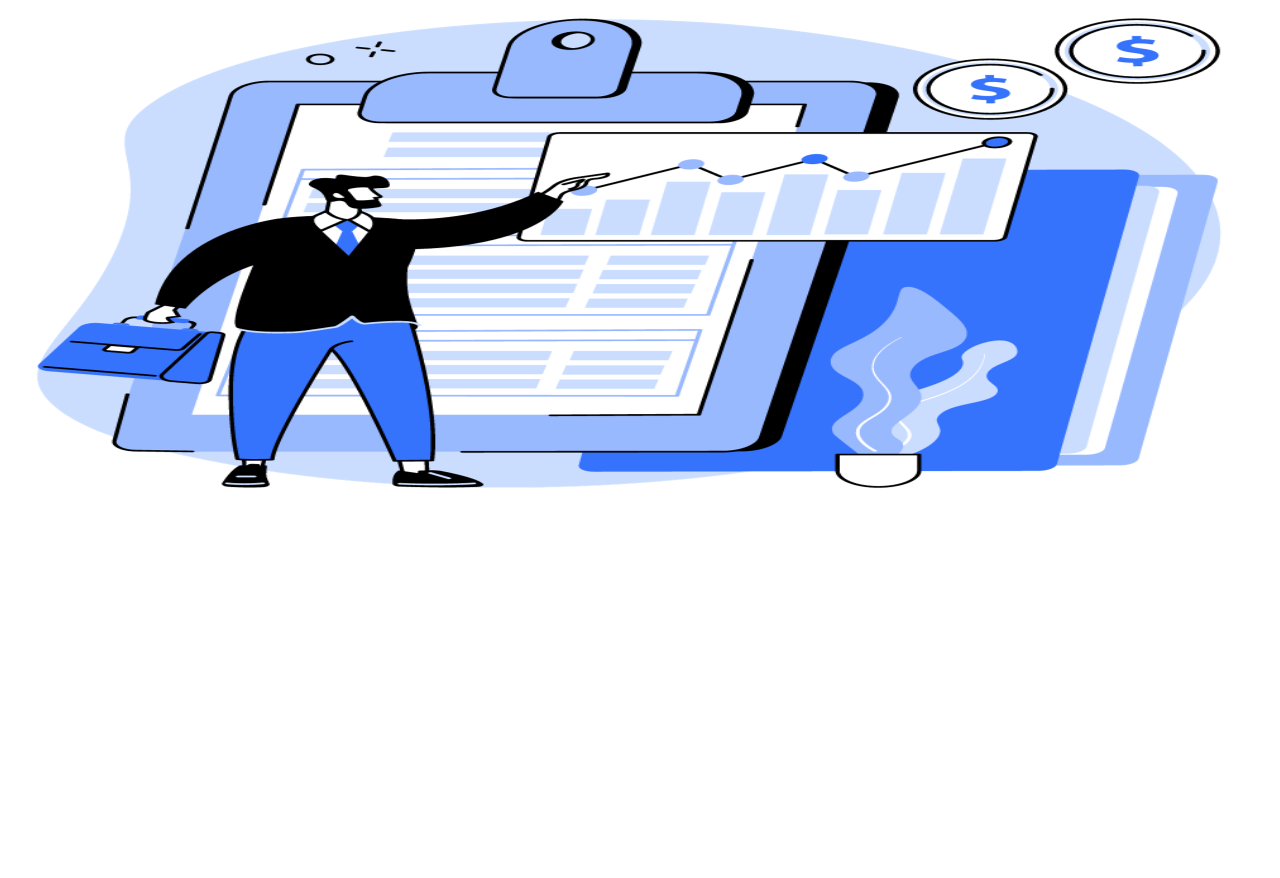
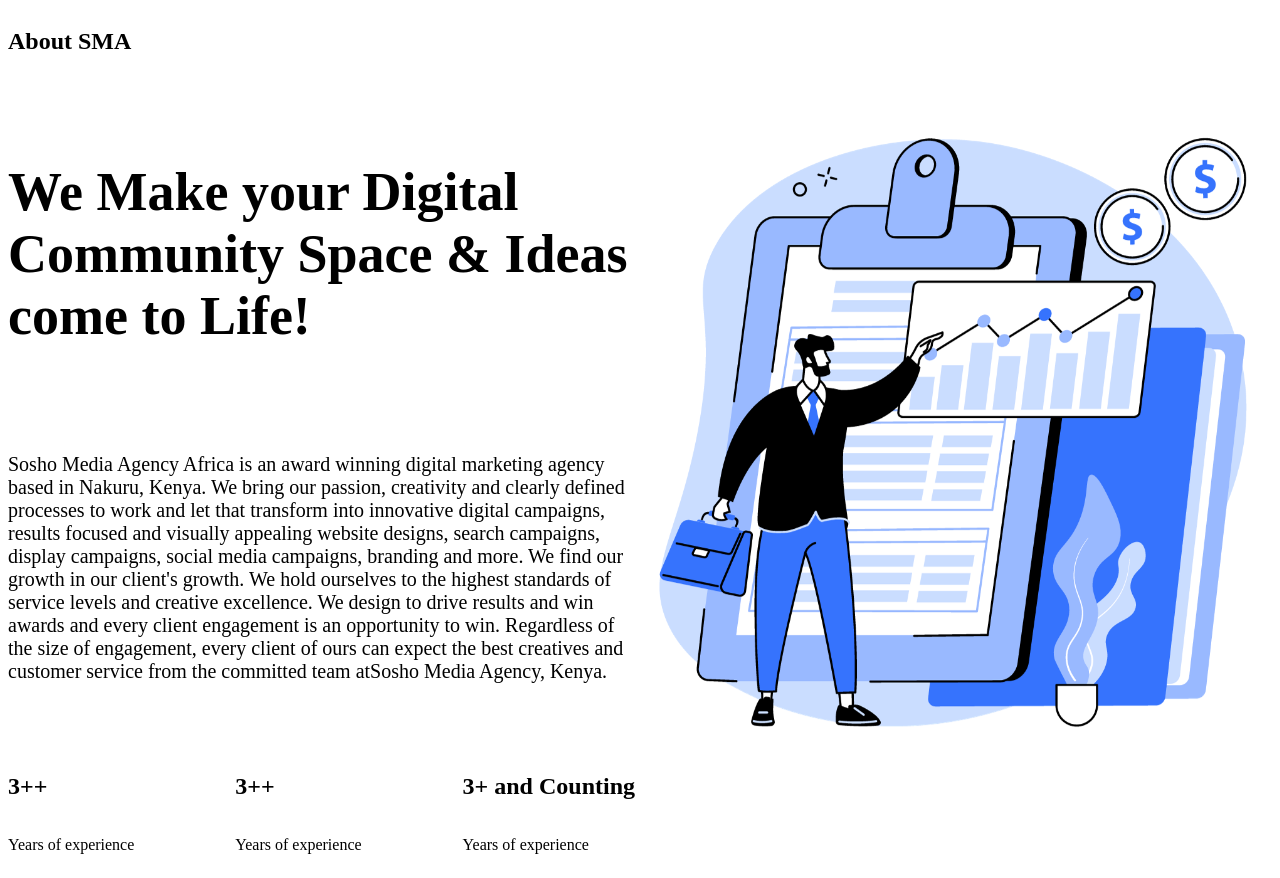
Before and after one commit to jaykido/25.01.24-website, a Next.js app: page /about in a window 1280 px wide. Before the commit the page ends 800 px from the top, so only its background shows below. Built offline with nearby package versions, Linux system fonts and the light colour scheme.

Commit message:
about page complete

```diff
--- a/src/app/about/about.module.css
+++ b/src/app/about/about.module.css
@@ -1,5 +1,49 @@
+.container {
+  display: flex;
+  gap: 10px;
+}
+
+.textContainer {
+  flex: 1;
+  display: flex;
+  flex-direction: column;
+  gap: 50px;
+}
+
 .imgContainer {
+  flex: 1;
   position: relative;
-  width: 100%;
-  height: 500px;
 }
+
+.title {
+  font-size: 54px;
+}
+
+.subTitle {
+  color: var(--btn);
+}
+
+.description {
+  font-size: 20px;
+  font-weight: 300;
+}
+
+.boxes {
+  display: flex;
+  align-items: center;
+  justify-content: space-between;
+}
+
+.box {
+  display: flex;
+  flex-direction: column;
+  gap: 10;
+}
+
+.box h2 {
+  color: var(--btn);
+}
+
+.image {
+  object-fit: contain;
+}
--- a/src/app/about/page.jsx
+++ b/src/app/about/page.jsx
@@ -3,8 +3,48 @@
 
 const AboutPage = () => {
   return (
-    <div className={styles.imgContainer}>
-      <Image src="/about.png" alt="image" fill />
+    <div className={styles.container}>
+      <div className={styles.textContainer}>
+        <h2 className={styles.subTitle}>About SMA</h2>
+        <h1 className={styles.title}>
+          We Make your Digital Community Space & Ideas come to Life!
+        </h1>
+        <p className={styles.description}>
+          Sosho Media Agency Africa is an award winning digital marketing agency
+          based in Nakuru, Kenya. We bring our passion, creativity and clearly
+          defined processes to work and let that transform into innovative
+          digital campaigns, results focused and visually appealing website
+          designs, search campaigns, display campaigns, social media campaigns,
+          branding and more. We find our growth in our client's growth. We hold
+          ourselves to the highest standards of service levels and creative
+          excellence. We design to drive results and win awards and every client
+          engagement is an opportunity to win. Regardless of the size of
+          engagement, every client of ours can expect the best creatives and
+          customer service from the committed team atSosho Media Agency, Kenya.
+        </p>
+        <div className={styles.boxes}>
+          <div className={styles.box}>
+            <h2>3++</h2>
+            <p>Years of experience</p>
+          </div>
+          <div className={styles.box}>
+            <h2>3++</h2>
+            <p>Years of experience</p>
+          </div>
+          <div className={styles.box}>
+            <h2>3+ and Counting</h2>
+            <p>Years of experience</p>
+          </div>
+        </div>
+      </div>
+      <div className={styles.imgContainer}>
+        <Image
+          src="/about.png"
+          alt="Picture of the author"
+          fill
+          className={styles.image}
+        />
+      </div>
     </div>
   );
 };
--- /dev/null
+++ b/src/app/contact/contact.module.css
@@ -0,0 +1,22 @@
+.container {
+  display: flex;
+  align-items: center;
+  gap: 100px;
+}
+
+.imageContainer {
+  flex: 1;
+  position: relative;
+}
+.image {
+  object-fit: contain;
+}
+
+.form {
+  display: flex;
+  flex-direction: column;
+  gap: 20px;
+}
+.formContainer {
+  flex: 1;
+}
--- /dev/null
+++ b/src/components/footer/footer.module.css
@@ -0,0 +1,15 @@
+.container {
+  height: 100px;
+  display: flex;
+  align-items: center;
+  justify-content: space-between;
+  color: gray;
+}
+
+.logo {
+  font-weight: bold;
+}
+
+.text {
+  font-size: 12px;
+}
--- a/src/components/navbar/Navbar.jsx
+++ b/src/components/navbar/Navbar.jsx
@@ -4,7 +4,7 @@
 const Navbar = () => {
   return (
     <div className={styles.container}>
-      <div className={styles.logo}>Logo</div>
+      <div className={styles.logo}>SMA</div>
       <div>
         <Links />
       </div>
```
Also changed, not shown: src/app/contact/page.jsx (+24 -2 lines), src/components/footer/Footer.jsx (+10 -1 lines).
